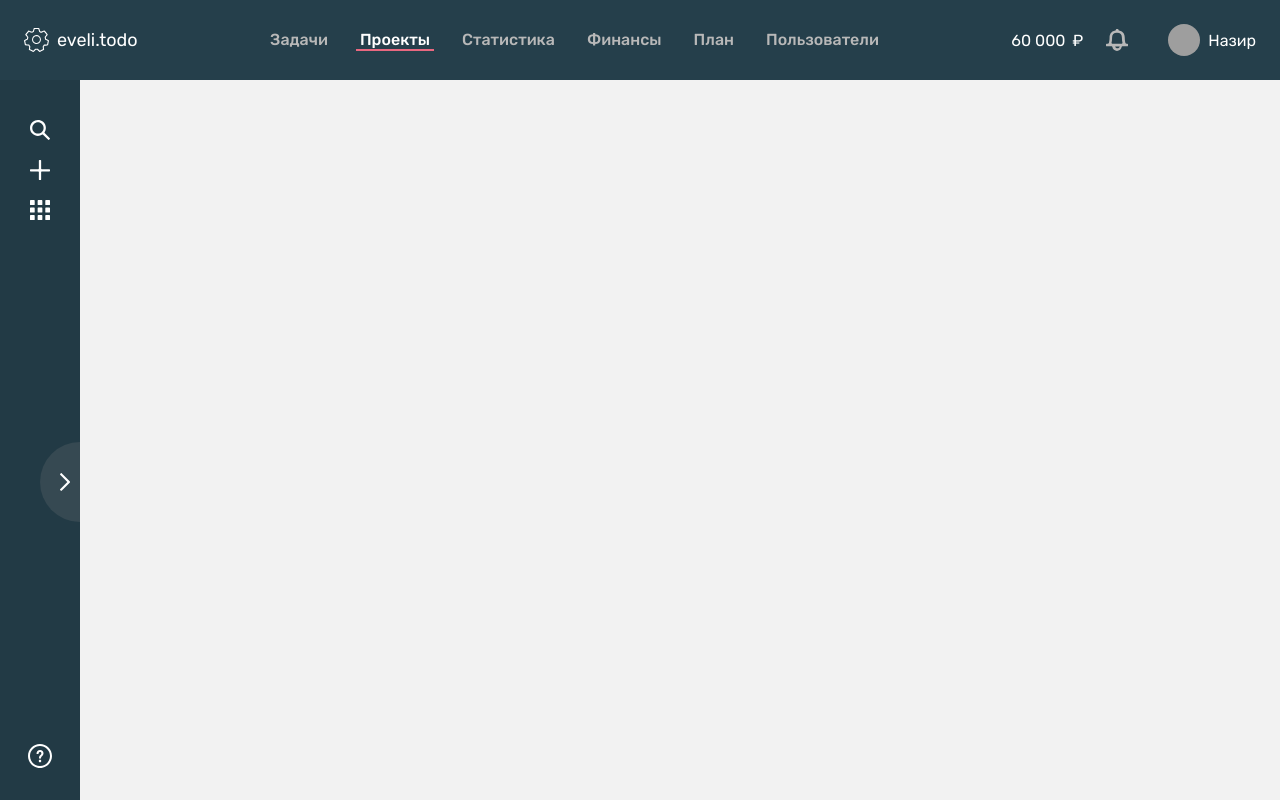
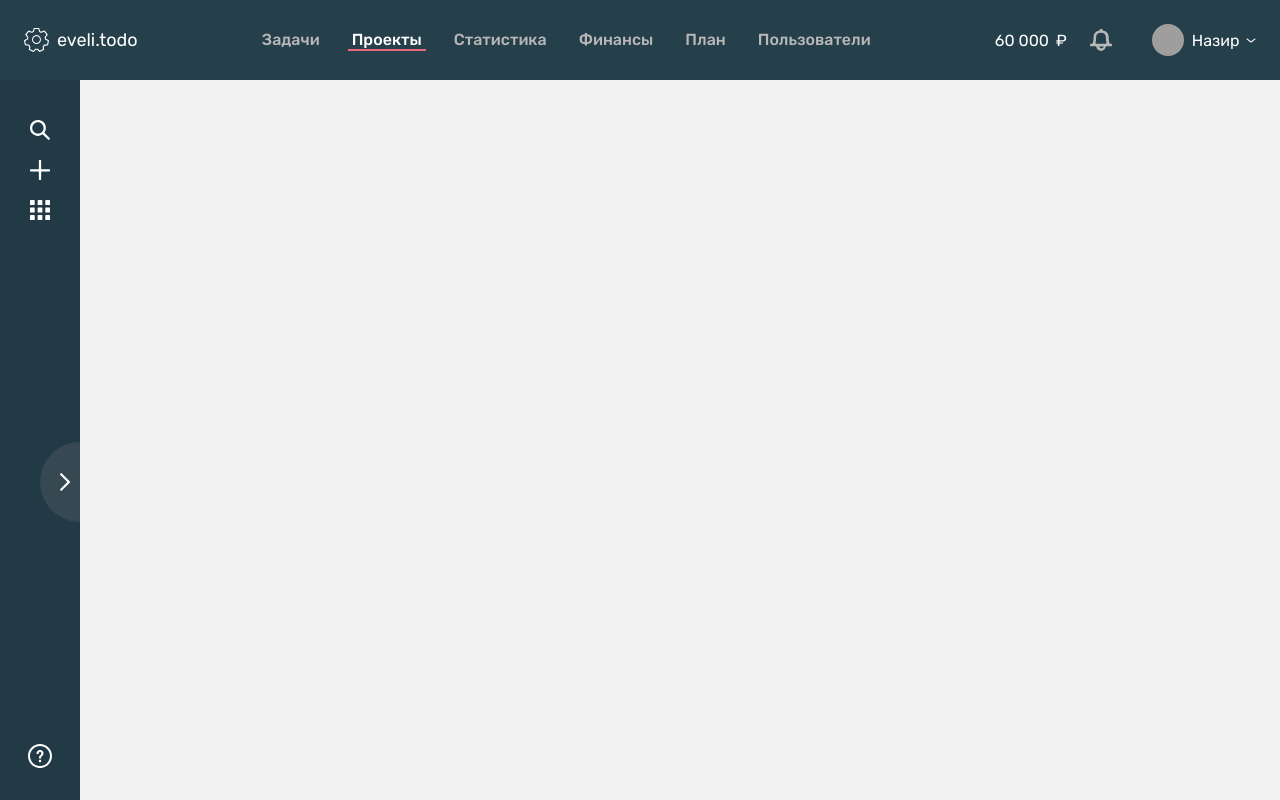
Before and after one commit to K-Real-Mh/Kanban, a React (Vite) app: page / in a window 1280 px wide. Built offline with nearby package versions, Linux system fonts and the light colour scheme; grey boxes are pictures that could not be loaded.

Commit message:
fix: icon name

```diff
--- a/src/components/Account/Account.jsx
+++ b/src/components/Account/Account.jsx
@@ -20,7 +20,7 @@ function Account({ data }) {
                 <Avatar src={data.src} />
                 <Button
                     text={data.name}
-                    icon={<Icon name="ArrowDown" width="10" height="5" />}
+                    icon={<Icon name="ArrowDownIcon" width="10" height="5" />}
                 />
             </div>
         </div>
```
